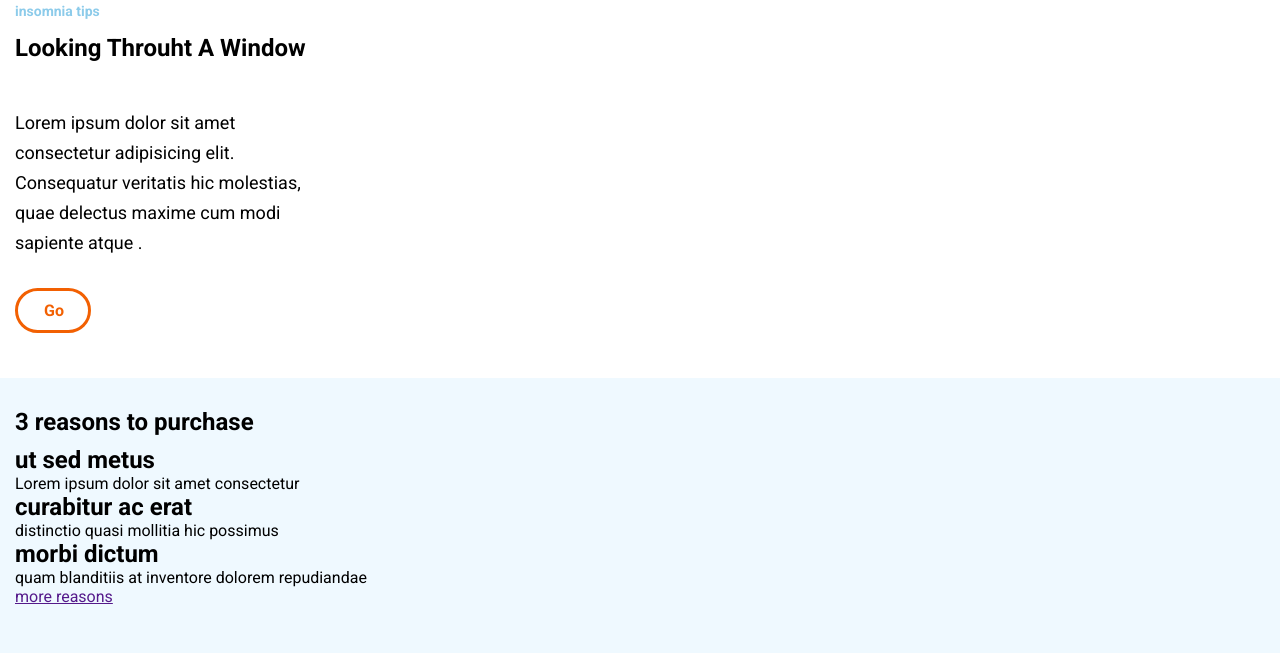
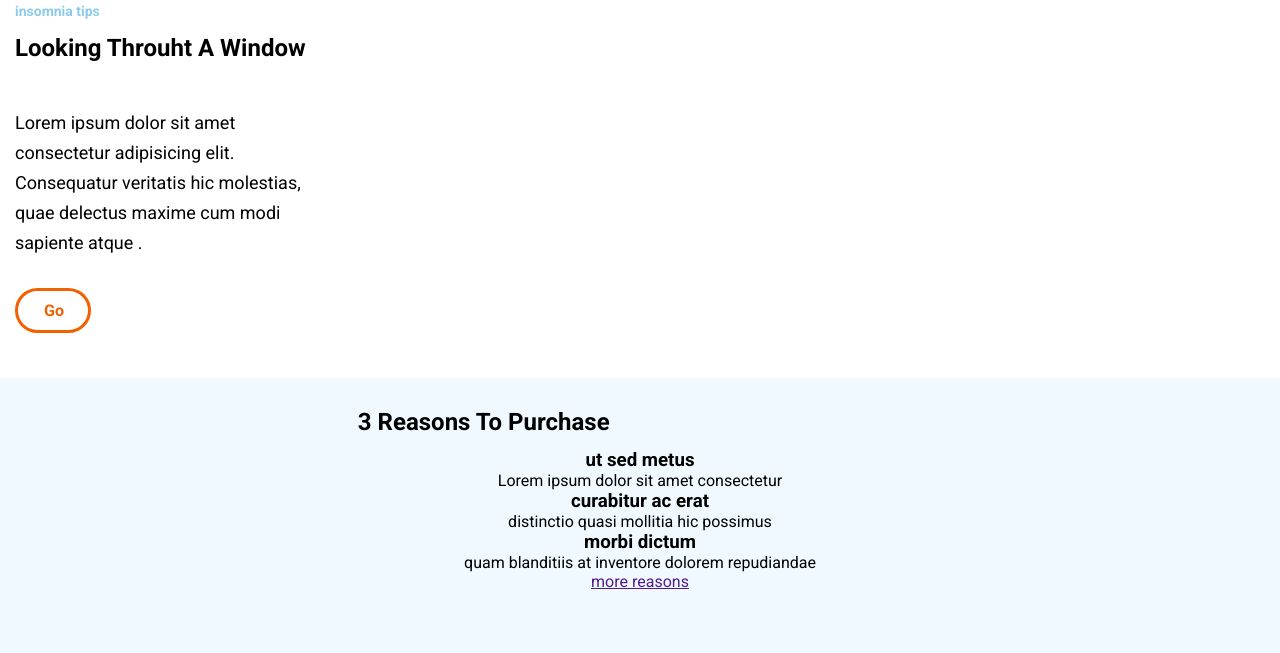
Before and after one commit to Adalab/modulo-1-evaluacion-final-taniamg, a website: page src/html/index.html in a window 1280 px wide. Shown: the part 827-1480 px from the top of the page. Drawn offline with nearby package versions, Linux system fonts and the light colour scheme; files that its build step writes are made by us from their sources; files whose address does not match are found by name.

Commit message:
upload grid area

```diff
--- a/src/html/partials/header.html
+++ b/src/html/partials/header.html
@@ -11,10 +11,12 @@
     <h2 class="header__title--small">in hac habitasse platea dictumst</h2>
   </section>
   <div class="header__button">
-    <a href="#" />
-    <img class="header__button--down" src="./assets/images/ico-scroll-down.svg"
-    alt="down"
+    <a href="#">
+      <img
+        class="header__button--down"
+        src="./assets/images/ico-scroll-down.svg"
+        alt="down"
+      />
+    </a>
   </div>
-
-  <a />
 </header>
--- a/src/html/partials/main.html
+++ b/src/html/partials/main.html
@@ -1,21 +1,20 @@
-<section class="main__reason--container">
+<section class="reason__container">
+  <h2 class="reason__container--title">3 reasons to purchase</h2>
 
-    <h2>3 reasons to purchase</h2>
-  </div>
-  <div class="main__article--container">
-    <article>
-      <h2>ut sed metus</h2>
-      <p class="main__text--1">Lorem ipsum dolor sit amet consectetur</p>
-    </article>
-    <article>
-      <h2>curabitur ac erat</h2>
-      <p class="main__text--2">distinctio quasi mollitia hic possimus</p>
-    </article>
-    <article>
-      <h2>morbi dictum</h2>
-      <p class="main__text--2">
-        quam blanditiis at inventore dolorem repudiandae
-      </p>
-    </article>
-  <div class="main__button"><a href=""> more reasons</a></div>
+  <article class="reason__container--reason--1">
+    <h3 class="reason__sutitle">ut sed metus</h3>
+    <p class="reason__text">Lorem ipsum dolor sit amet consectetur</p>
+  </article>
+
+  <article class="reason__container--reason--2">
+    <h3 class="reason__sutitle">curabitur ac erat</h3>
+    <p class="reason__text">distinctio quasi mollitia hic possimus</p>
+  </article>
+
+  <article class="reason__container--reason--3">
+    <h3 class="reason__sutitle">morbi dictum</h3>
+    <p class="reason__text">quam blanditiis at inventore dolorem repudiandae</p>
+  </article>
+
+  <div class="reason__button"><a href=""> more reasons</a></div>
 </section>
--- a/src/scss/layout/_main.scss
+++ b/src/scss/layout/_main.scss
@@ -1,13 +1,35 @@
-.main__reason--container {
+.reason__container {
+  width: 100%;
+  height: 100%;
   display: grid;
+  text-align: center;
   padding: 30px 15px 60px 15px;
   background-color: $fondo-main;
   font-family: $font-family;
-  grid-template-columns: 1fr;
-  grid-template-rows: 20% 20% 20% 20% 20%;
+  text-align: center;
+  grid-template-columns: 1fr 2fr 1fr;
+  grid-template-rows: 1fr 1fr 1fr 1fr 1fr;
 }
-.main__reason--title {
-  width: 290px;
-  height: 30px;
+.reason__container--title {
+  font-size: 24px;
+  font-weight: bold;
   text-transform: capitalize;
+  grid-row: 1;
+  grid-column: 1/3;
 }
+.reason__container--reason--1 {
+  grid-row: 2;
+  grid-column: 2;
+}
+.reason__container--reason--2 {
+  grid-row: 3;
+  grid-column: 2;
+}
+.reason__container--reason--3 {
+  grid-row: 4;
+  grid-column: 2;
+}
+.reason__button {
+  grid-row: 5;
+  grid-column: 2;
+}
```
